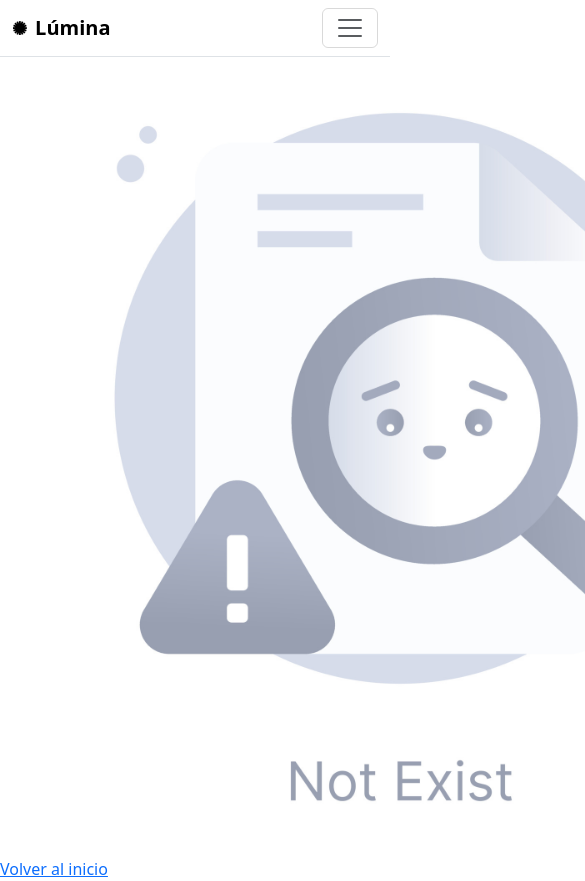
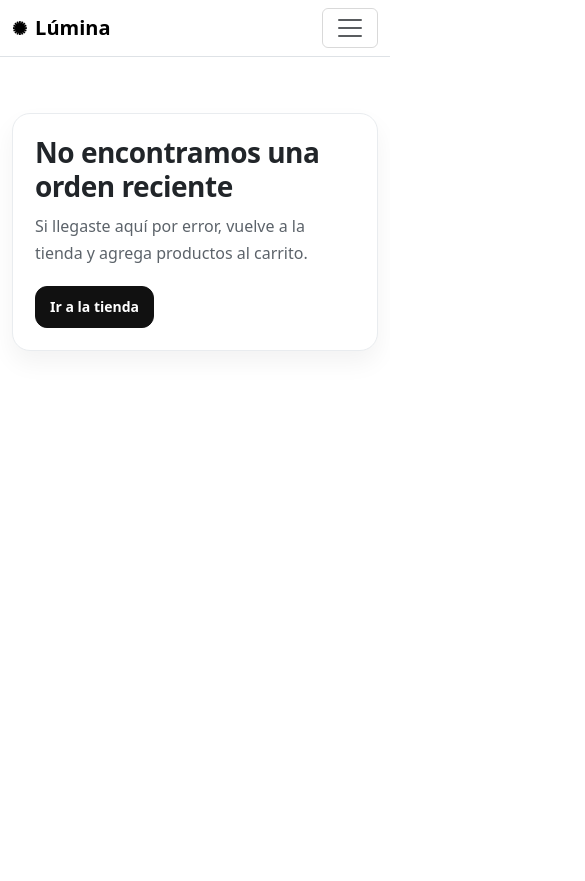
Before and after one commit to Domi-975/opticas-lumina-ecommerce, a React app in the folder frontend/: page /checkout/success in a window 390 px wide. Shown: the top 881 px of the page, 585 px wide, since content can reach past the window. After the commit the page ends 844 px from the top, so only its background shows below. Built offline with nearby package versions, Linux system fonts and the light colour scheme; no server answers; the HTML template or start-up script is replaced by a standard one.

Commit message:
feat: simulate checkout success and clear cart

```diff
--- a/frontend/src/App.jsx
+++ b/frontend/src/App.jsx
@@ -15,11 +15,13 @@ import Cart from './pages/Cart/Cart'
 import Navbar from './components/Navbar'
 import { UserContext } from './context/UserContext'
 import NotFound from './components/NotFound'
-import Nosotros from "./pages/Nosotros/Nosotros"
+import Nosotros from './pages/Nosotros/Nosotros'
 import Tienda from './pages/Tienda'
 import Pagos from './pages/Pagos/Pagos'
-import Contacto from "./pages/Contacto/Contacto"
+import Contacto from './pages/Contacto/Contacto'
 import CrearPublicacion from './pages/CrearPublicacion'
+import CheckoutSuccess from './pages/CheckoutSuccess/CheckoutSuccess'
+
 
 export default function App () {
   const { token, email } = useContext(UserContext)
@@ -39,6 +41,7 @@ export default function App () {
         <Route path='/publicar-producto' element={token && email === 'admin@lumina.com' ? <CrearPublicacion /> : <Navigate to='/' />} />
         <Route path='/login' element={<Login />} />
         <Route path='/register' element={token ? <Navigate to='/' /> : <Register />} />
+        <Route path='/checkout/success' element={<CheckoutSuccess />} />
         <Route path='*' element={<NotFound />} />
       </Routes>
       <ToastContainer position="bottom-right" theme="colored" />
--- a/frontend/src/pages/Cart/Cart.jsx
+++ b/frontend/src/pages/Cart/Cart.jsx
@@ -1,3 +1,5 @@
+import { useState } from "react";
+import { useNavigate } from "react-router-dom";
 import { useCart } from "../../context/CartContext";
 
 function formatCLP(n) {
@@ -6,6 +8,44 @@ function formatCLP(n) {
 
 export default function Cart() {
   const { items, subtotal, increase, decrease, removeItem, clear } = useCart();
+  const navigate = useNavigate();
+  const [isPaying, setIsPaying] = useState(false);
+
+  const handlePay = async () => {
+    if (!items || items.length === 0) return;
+
+    setIsPaying(true);
+
+    // Simula “procesando pago”
+    await new Promise((r) => setTimeout(r, 900));
+
+    const itemsCount = items.reduce((acc, it) => acc + (it.qty || 1), 0);
+
+    const order = {
+      orderId: `LM-${Date.now().toString().slice(-8)}`,
+      total: subtotal,
+      itemsCount,
+      createdAt: new Date().toISOString(),
+      // opcional: guardar ítems para mostrar resumen
+      items: items.map((it) => ({
+        id: it.id,
+        name: it.name,
+        price: it.price,
+        qty: it.qty,
+        image: it.image,
+      })),
+    };
+
+    sessionStorage.setItem("lastOrder", JSON.stringify(order));
+
+    // Limpia el carrito
+    clear();
+
+    setIsPaying(false);
+
+    // Ir a la página de éxito
+    navigate("/checkout/success");
+  };
 
   return (
     <div className="container py-4">
@@ -35,7 +75,7 @@ export default function Cart() {
                         height: 72,
                         objectFit: "contain",
                         borderRadius: 12,
-                        backgroundColor: "#f5f5f5"
+                        backgroundColor: "#f5f5f5",
                       }}
                     />
 
@@ -88,10 +128,17 @@ export default function Cart() {
                   <span className="text-muted">Calculado en checkout</span>
                 </div>
 
-                <button className="btn btn-dark w-100">Ir a pagar</button>
+                <button
+                  type="button"
+                  className="btn btn-dark w-100"
+                  onClick={handlePay}
+                  disabled={isPaying || items.length === 0}
+                >
+                  {isPaying ? "Procesando..." : "Ir a pagar"}
+                </button>
 
                 <div className="text-muted small mt-2">
-                  (Luego conectamos checkout / pago real)
+                  (Pago simulado: muestra “Pago exitoso”)
                 </div>
               </div>
             </div>
--- /dev/null
+++ b/frontend/src/pages/CheckoutSuccess/CheckoutSuccess.css
@@ -0,0 +1,128 @@
+.successPage {
+  background: #ffffff;
+}
+
+.successContainer {
+  max-width: 900px;
+  padding-top: 56px;
+  padding-bottom: 56px;
+}
+
+.successCard {
+  border: 1px solid #e9ecef;
+  border-radius: 18px;
+  padding: 22px;
+  background: #fff;
+  box-shadow: 0 12px 24px rgba(0,0,0,0.05);
+}
+
+.successBadge {
+  display: inline-flex;
+  align-items: center;
+  height: 28px;
+  padding: 0 12px;
+  border-radius: 999px;
+  background: #111;
+  color: #fff;
+  font-weight: 800;
+  font-size: 12px;
+  margin-bottom: 12px;
+}
+
+.successTitle {
+  font-size: 34px;
+  font-weight: 900;
+  letter-spacing: -0.5px;
+  margin: 0 0 10px;
+}
+
+.successText {
+  margin: 0 0 18px;
+  color: #5c636a;
+  line-height: 1.7;
+}
+
+.successGrid {
+  display: grid;
+  grid-template-columns: repeat(2, minmax(0, 1fr));
+  gap: 12px;
+  margin-top: 8px;
+}
+
+@media (max-width: 700px) {
+  .successGrid { grid-template-columns: 1fr; }
+  .successTitle { font-size: 28px; }
+}
+
+.successItem {
+  border: 1px solid #e9ecef;
+  border-radius: 14px;
+  padding: 14px;
+  background: #fcfcfd;
+}
+
+.successLabel {
+  display: block;
+  font-size: 12px;
+  font-weight: 800;
+  color: #6c757d;
+  margin-bottom: 6px;
+}
+
+.successValue {
+  font-size: 14px;
+  font-weight: 900;
+  color: #111;
+}
+
+.successNote {
+  margin-top: 16px;
+  border: 1px dashed #e9ecef;
+  border-radius: 14px;
+  padding: 12px 14px;
+  background: #fff;
+  color: #343a40;
+  font-size: 13px;
+  line-height: 1.6;
+}
+
+.successActions {
+  display: flex;
+  gap: 10px;
+  margin-top: 16px;
+  flex-wrap: wrap;
+}
+
+.successBtn {
+  display: inline-flex;
+  align-items: center;
+  justify-content: center;
+  height: 42px;
+  padding: 0 14px;
+  border-radius: 12px;
+  border: 1px solid #111;
+  background: #111;
+  color: #fff;
+  text-decoration: none;
+  font-weight: 900;
+  font-size: 14px;
+}
+
+.successBtn:hover { opacity: 0.92; color: #fff; }
+
+.successBtnGhost {
+  display: inline-flex;
+  align-items: center;
+  justify-content: center;
+  height: 42px;
+  padding: 0 14px;
+  border-radius: 12px;
+  border: 1px solid #e9ecef;
+  background: #fff;
+  color: #111;
+  text-decoration: none;
+  font-weight: 900;
+  font-size: 14px;
+}
+
+.successBtnGhost:hover { background: #f8f9fa; color: #111; }
--- /dev/null
+++ b/frontend/src/pages/CheckoutSuccess/CheckoutSuccess.jsx
@@ -0,0 +1,93 @@
+import React, { useEffect, useMemo, useState } from 'react'
+import { Link } from 'react-router-dom'
+import './CheckoutSuccess.css'
+
+const formatCLP = (n = 0) =>
+  new Intl.NumberFormat("es-CL", {
+    style: "currency",
+    currency: "CLP",
+    maximumFractionDigits: 0,
+  }).format(Number(n) || 0);
+
+export default function CheckoutSuccess() {
+  const [order, setOrder] = useState(null);
+
+  useEffect(() => {
+    const raw = sessionStorage.getItem("lastOrder");
+    if (raw) setOrder(JSON.parse(raw));
+  }, []);
+
+  const dateLabel = useMemo(() => {
+    if (!order?.createdAt) return null;
+    const d = new Date(order.createdAt);
+    return d.toLocaleString("es-CL", { dateStyle: "medium", timeStyle: "short" });
+  }, [order]);
+
+  if (!order) {
+    return (
+      <div className="successPage">
+        <div className="container successContainer">
+          <div className="successCard">
+            <h1 className="successTitle">No encontramos una orden reciente</h1>
+            <p className="successText">
+              Si llegaste aquí por error, vuelve a la tienda y agrega productos al carrito.
+            </p>
+            <Link className="successBtn" to="/tienda">
+              Ir a la tienda
+            </Link>
+          </div>
+        </div>
+      </div>
+    );
+  }
+
+  return (
+    <div className="successPage">
+      <div className="container successContainer">
+        <div className="successCard">
+          <div className="successBadge">Pago exitoso</div>
+
+          <h1 className="successTitle">¡Gracias por tu compra!</h1>
+          <p className="successText">
+            Tu pago fue aprobado y tu pedido ya está en preparación.
+          </p>
+
+          <div className="successGrid">
+            <div className="successItem">
+              <span className="successLabel">Orden</span>
+              <span className="successValue">{order.orderId}</span>
+            </div>
+
+            <div className="successItem">
+              <span className="successLabel">Fecha</span>
+              <span className="successValue">{dateLabel}</span>
+            </div>
+
+            <div className="successItem">
+              <span className="successLabel">Productos</span>
+              <span className="successValue">{order.itemsCount}</span>
+            </div>
+
+            <div className="successItem">
+              <span className="successLabel">Total pagado</span>
+              <span className="successValue">{formatCLP(order.total)}</span>
+            </div>
+          </div>
+
+          <div className="successNote">
+            Te enviaremos la confirmación (simulada) por correo/WhatsApp cuando esté listo.
+          </div>
+
+          <div className="successActions">
+            <Link className="successBtn" to="/tienda">
+              Seguir comprando
+            </Link>
+            <Link className="successBtnGhost" to="/contacto">
+              Contacto
+            </Link>
+          </div>
+        </div>
+      </div>
+    </div>
+  )
+}
```
